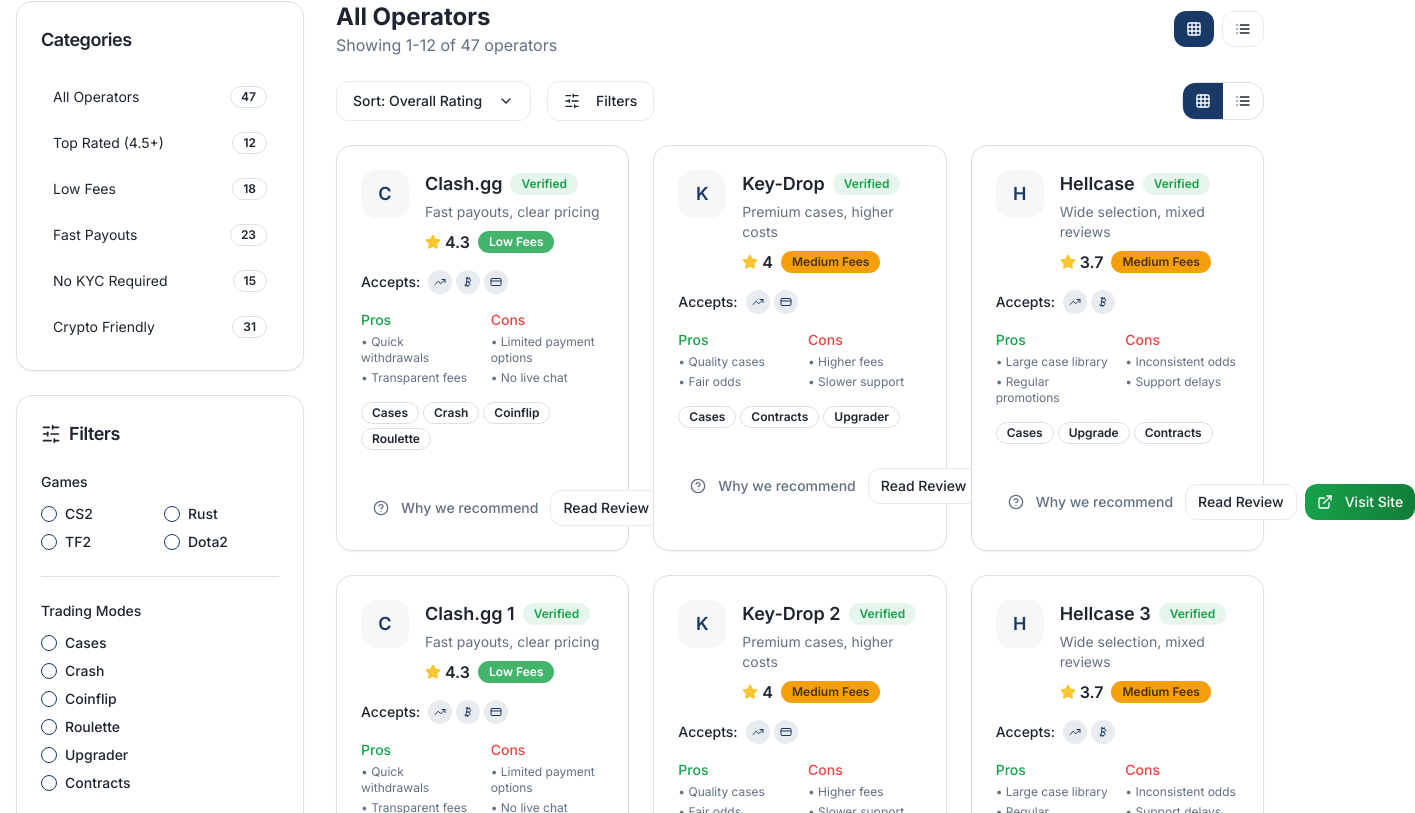
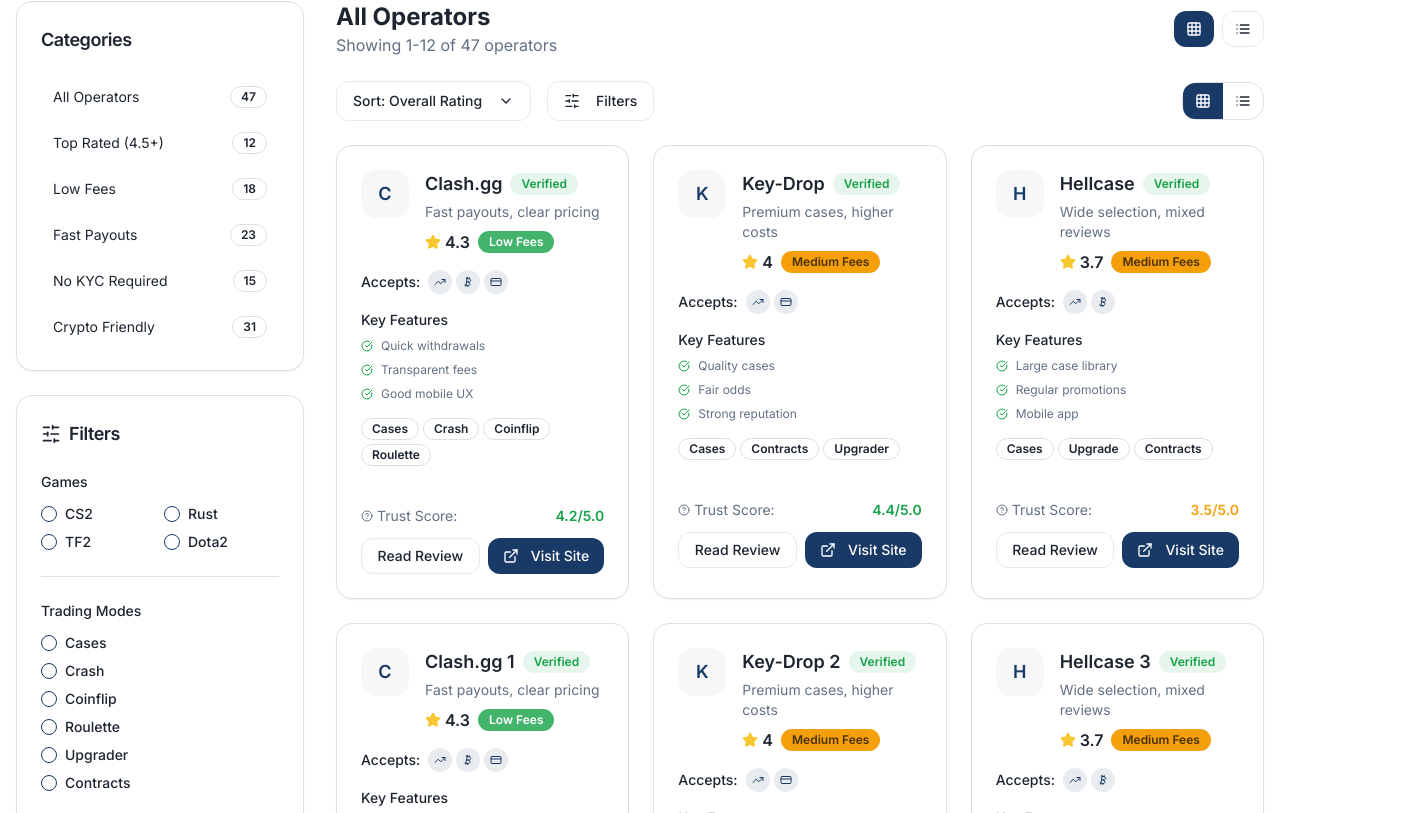
Before and after one commit to whaamkabaam/trust-skin-hub-45, a React (Vite) app: page /operators in a window 1280 px wide. Shown: the part 507-1320 px from the top of the page, 1415 px wide, since content can reach past the window. Built offline with nearby package versions, Linux system fonts and the light colour scheme.

Commit message:
Fix operator card design
Update operator card on the homepage to improve button appearance and replace Pros/Cons with 3 USPs.

```diff
--- a/src/components/OperatorCard.tsx
+++ b/src/components/OperatorCard.tsx
@@ -1,4 +1,4 @@
-import { Star, CreditCard, Smartphone, Bitcoin, TrendingUp, HelpCircle, ExternalLink } from 'lucide-react';
+import { Star, CreditCard, Smartphone, Bitcoin, TrendingUp, HelpCircle, ExternalLink, CheckCircle } from 'lucide-react';
 import { Card, CardContent, CardFooter } from '@/components/ui/card';
 import { Badge } from '@/components/ui/badge';
 import { Button } from '@/components/ui/button';
@@ -92,23 +92,16 @@ const OperatorCard = ({ operator, view = 'grid' }: OperatorCardProps) => {
               </div>
             </div>
 
-            {/* Pros & Cons */}
-            <div className="grid grid-cols-2 gap-4 mb-4">
-              <div>
-                <h4 className="text-sm font-medium text-success mb-1">Pros</h4>
-                <ul className="text-xs space-y-1">
-                  {operator.pros.slice(0, 2).map((pro, i) => (
-                    <li key={i} className="text-muted-foreground">• {pro}</li>
+            {/* Key Features / USPs */}
+            <div className="mb-4">
+              <h4 className="text-sm font-medium text-foreground mb-2">Key Features</h4>
+              <div className="space-y-2">
+                {operator.pros.slice(0, 3).map((feature, i) => (
+                  <div key={i} className="flex items-center gap-2">
+                    <CheckCircle className="h-3 w-3 text-success flex-shrink-0" />
+                    <span className="text-xs text-muted-foreground">{feature}</span>
+                  </div>
                 ))}
-                </ul>
-              </div>
-              <div>
-                <h4 className="text-sm font-medium text-destructive mb-1">Cons</h4>
-                <ul className="text-xs space-y-1">
-                  {operator.cons.slice(0, 2).map((con, i) => (
-                    <li key={i} className="text-muted-foreground">• {con}</li>
-                  ))}
-                </ul>
               </div>
             </div>
           </>
@@ -146,31 +139,55 @@ const OperatorCard = ({ operator, view = 'grid' }: OperatorCardProps) => {
         )}
       </CardContent>
 
-      <CardFooter className={cn("p-6 pt-0 flex justify-between", isListView && "flex-col gap-2 p-4")}>
+      <CardFooter className={cn("p-6 pt-0", isListView && "p-4")}>
+        {!isListView && (
+          <div className="w-full space-y-3">
+            {/* Trust indicator */}
+            <div className="flex items-center justify-between text-sm">
+              <div className="flex items-center gap-2">
                 <TooltipProvider>
                   <Tooltip>
                     <TooltipTrigger asChild>
-              <Button variant="ghost" size="sm" className="text-muted-foreground hover:text-foreground">
-                <HelpCircle className="h-4 w-4 mr-1" />
-                Why we recommend
-              </Button>
+                      <div className="flex items-center gap-1 cursor-help">
+                        <HelpCircle className="h-3 w-3 text-muted-foreground" />
+                        <span className="text-muted-foreground">Trust Score:</span>
+                      </div>
                     </TooltipTrigger>
                     <TooltipContent side="top" className="max-w-sm">
-              <p>Based on our trust score ({operator.trustScore}/5), fee analysis,
-                 and community feedback. View full methodology.</p>
+                      <p>Based on security analysis, fee transparency, and community feedback</p>
                     </TooltipContent>
                   </Tooltip>
                 </TooltipProvider>
+              </div>
+              <div className={cn("font-semibold", getTrustColor(operator.trustScore))}>
+                {operator.trustScore}/5.0
+              </div>
+            </div>
 
+            {/* Action buttons */}
             <div className="flex gap-2">
-          <Button variant="outline" size="sm">
+              <Button variant="outline" size="sm" className="flex-1">
                 Read Review
               </Button>
-          <Button size="sm" className="bg-gradient-trust">
+              <Button size="sm" className="flex-1">
                 <ExternalLink className="h-4 w-4 mr-1" />
                 Visit Site
               </Button>
             </div>
+          </div>
+        )}
+
+        {isListView && (
+          <div className="flex gap-2 w-full">
+            <Button variant="outline" size="sm" className="flex-1">
+              Read Review
+            </Button>
+            <Button size="sm" className="flex-1">
+              <ExternalLink className="h-4 w-4 mr-1" />
+              Visit Site
+            </Button>
+          </div>
+        )}
       </CardFooter>
     </Card>
   );
```
Lines whose indentation alone changed are shown as unchanged.
